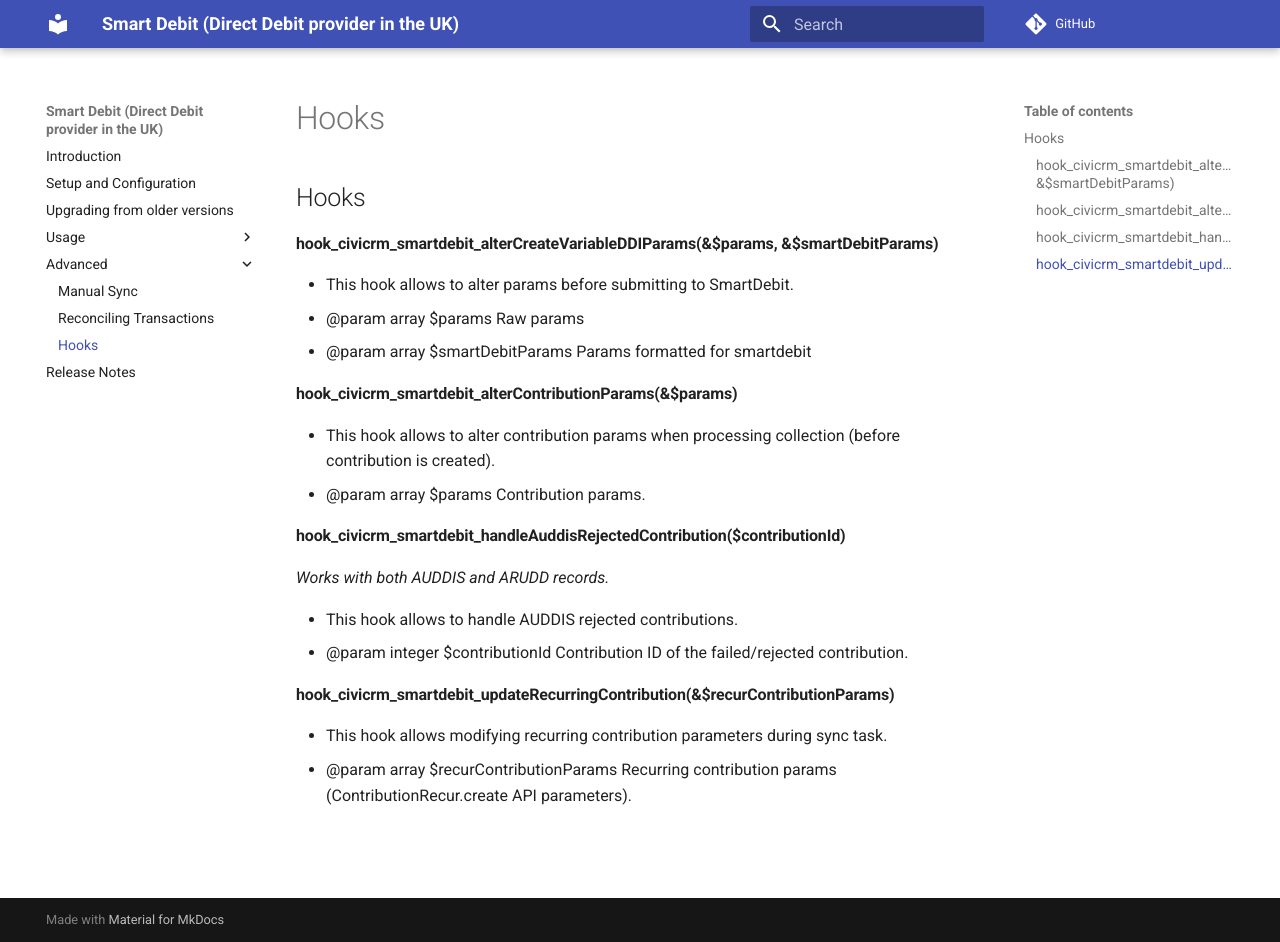
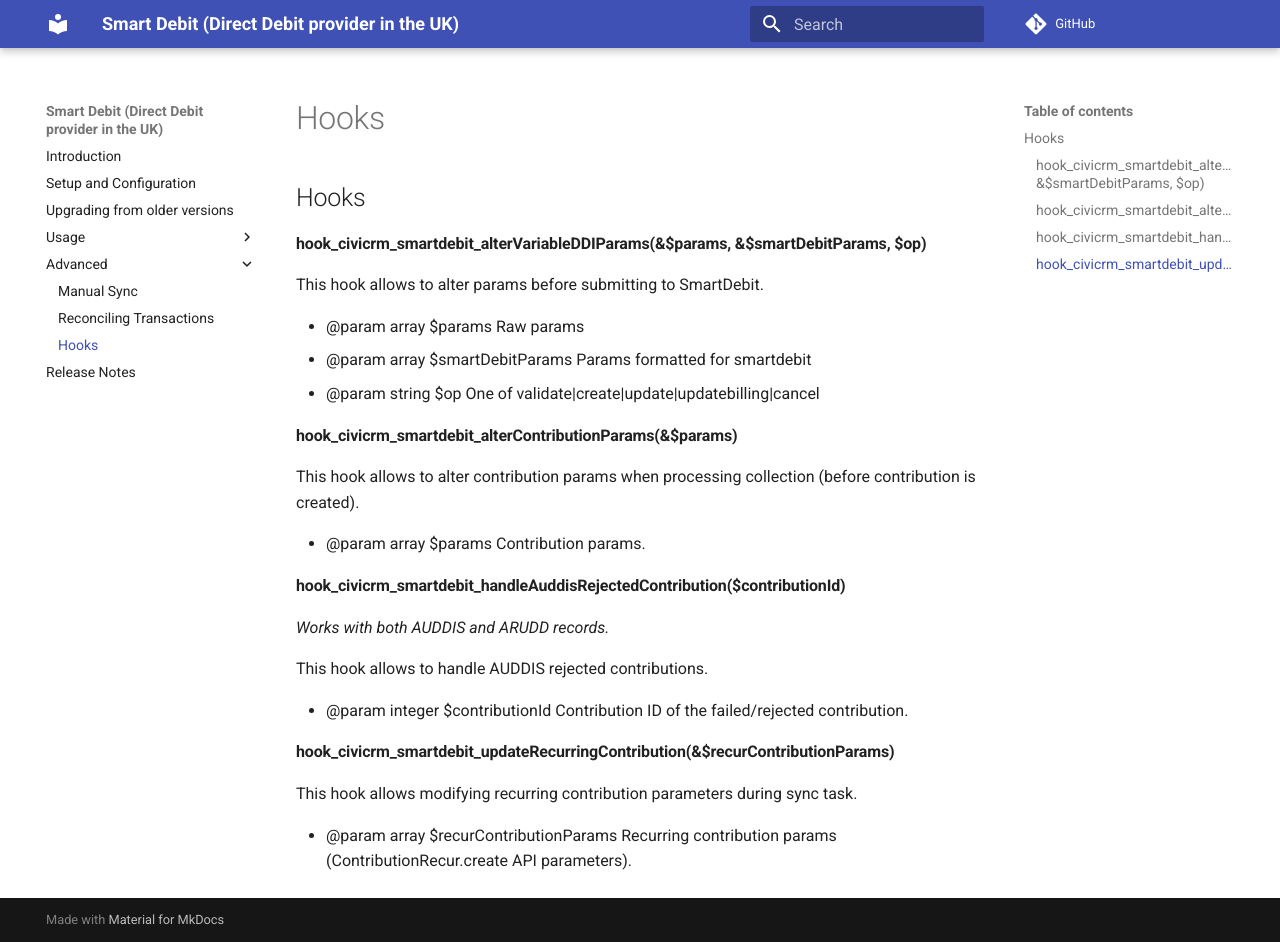
Before and after one commit to mattwire/org.civicrm.smartdebit, an MkDocs documentation site: the page built from docs/hooks.md, in a window 1280 px wide and 942 px high. Built offline with MkDocs 1.6.1 and Material for MkDocs 9.7.7, drawn with Linux system fonts in a browser that asks for light colours; comment, search, counter and statistics services are not loaded; old or Windows-style settings are respelled for this version of MkDocs.

Commit message:
Rename hook_civicrm_alterCreateVariableDDIParams to hook_civicrm_alterVariableDDIParams

```diff
--- a/docs/hooks.md
+++ b/docs/hooks.md
@@ -1,23 +1,25 @@
 ## Hooks
 
-#### hook_civicrm_smartdebit_alterCreateVariableDDIParams(&$params, &$smartDebitParams)
+#### hook_civicrm_smartdebit_alterVariableDDIParams(&$params, &$smartDebitParams, $op)
+This hook allows to alter params before submitting to SmartDebit.
 
-* This hook allows to alter params before submitting to SmartDebit.
 * @param array $params Raw params
 * @param array $smartDebitParams Params formatted for smartdebit
+* @param string $op One of validate|create|update|updatebilling|cancel
 
 #### hook_civicrm_smartdebit_alterContributionParams(&$params)
+This hook allows to alter contribution params when processing collection (before contribution is created).
 
-* This hook allows to alter contribution params when processing collection (before contribution is created).
 * @param array $params Contribution params.
 
 #### hook_civicrm_smartdebit_handleAuddisRejectedContribution($contributionId)
 *Works with both AUDDIS and ARUDD records.*
 
-* This hook allows to handle AUDDIS rejected contributions.
+This hook allows to handle AUDDIS rejected contributions.
+
 * @param integer $contributionId Contribution ID of the failed/rejected contribution.
 
 #### hook_civicrm_smartdebit_updateRecurringContribution(&$recurContributionParams)
+This hook allows modifying recurring contribution parameters during sync task.
 
-* This hook allows modifying recurring contribution parameters during sync task.
 * @param array $recurContributionParams Recurring contribution params (ContributionRecur.create API parameters).
```
Also changed, not shown: docs/release/release_notes.md (+5 -0 lines), 2 other files.
